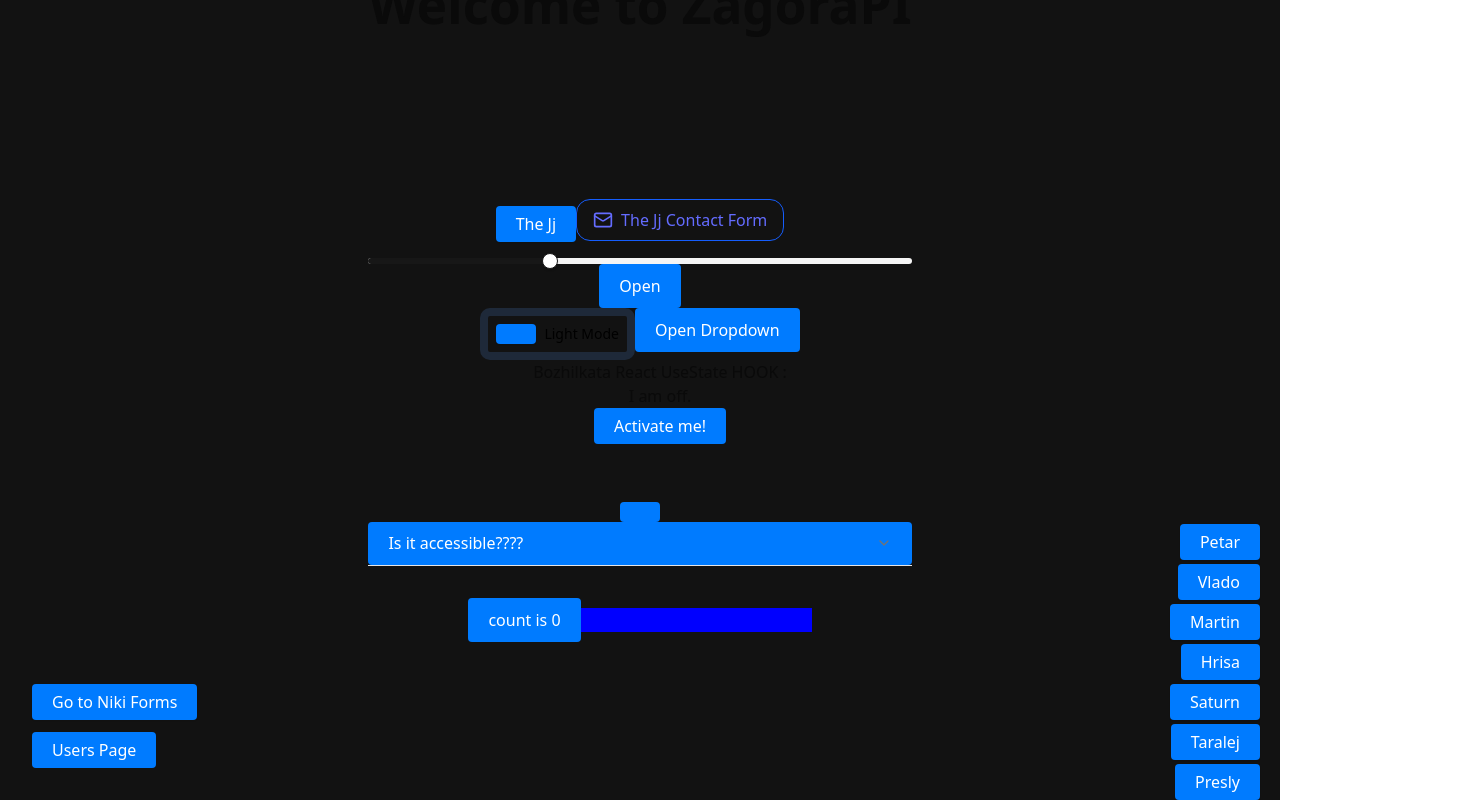
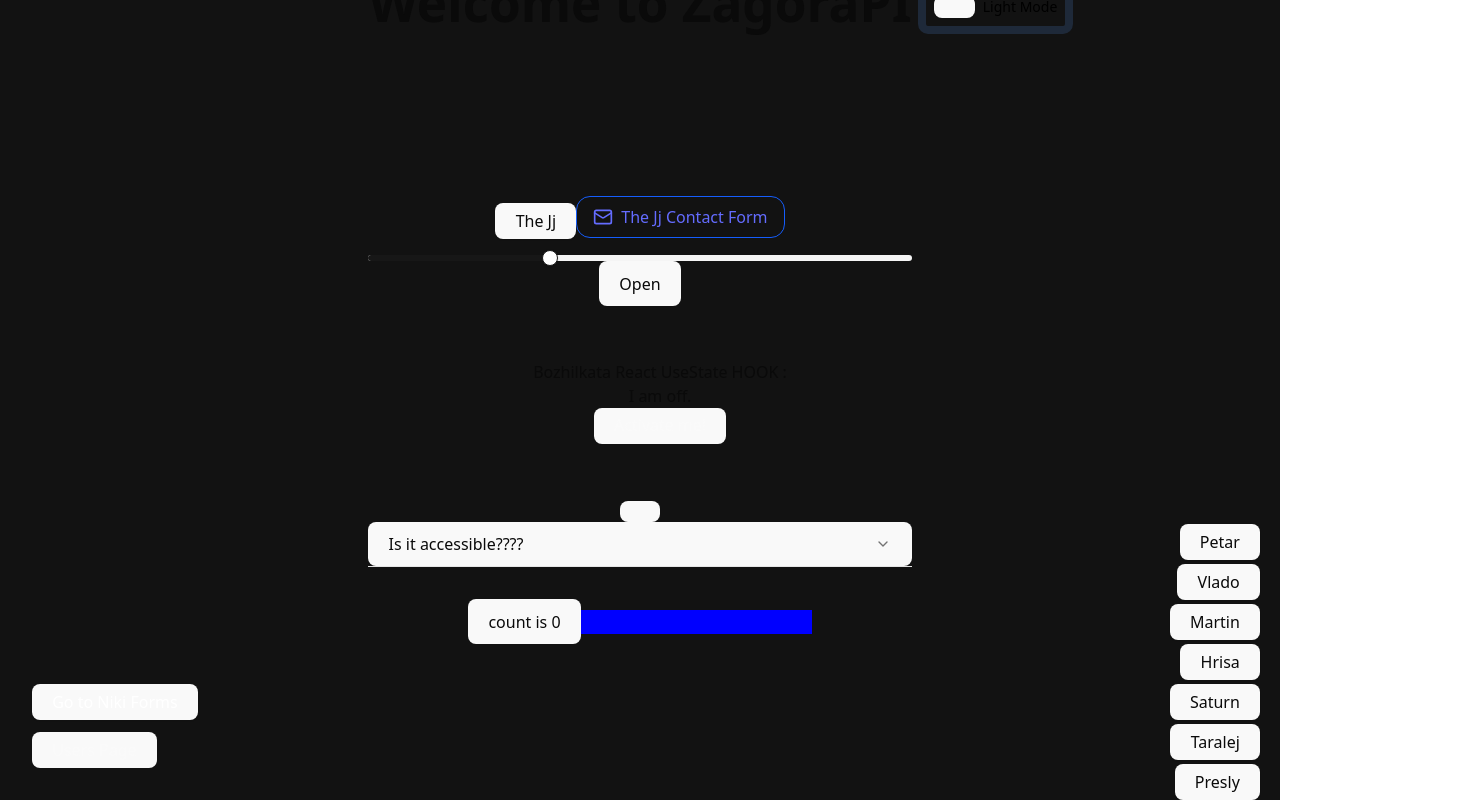
Before and after one commit to ZagoraPI/Tech-Titans, a React (Vite) app: page / in a window 1280 px wide. Shown: the whole page, 1462 px wide, since content can reach past the window. Built offline with nearby package versions, Linux system fonts and the light colour scheme.

Commit message:
Style: Changed the place of the ThemeSwitch

```diff
--- a/src/App.tsx
+++ b/src/App.tsx
@@ -68,9 +68,8 @@
               <PopoverContent>Place content for the popover here.</PopoverContent>
             </Popover>
 
-            <div className="justify-center flex flex-row">
+            <div style={{ display: "flex", alignItems: "center", position: "relative", top: "-326px", left: "550px" }}>
               <ThemeSwitch />
-              <TheJj />
             </div>
 
             {count > 0 && (
```
